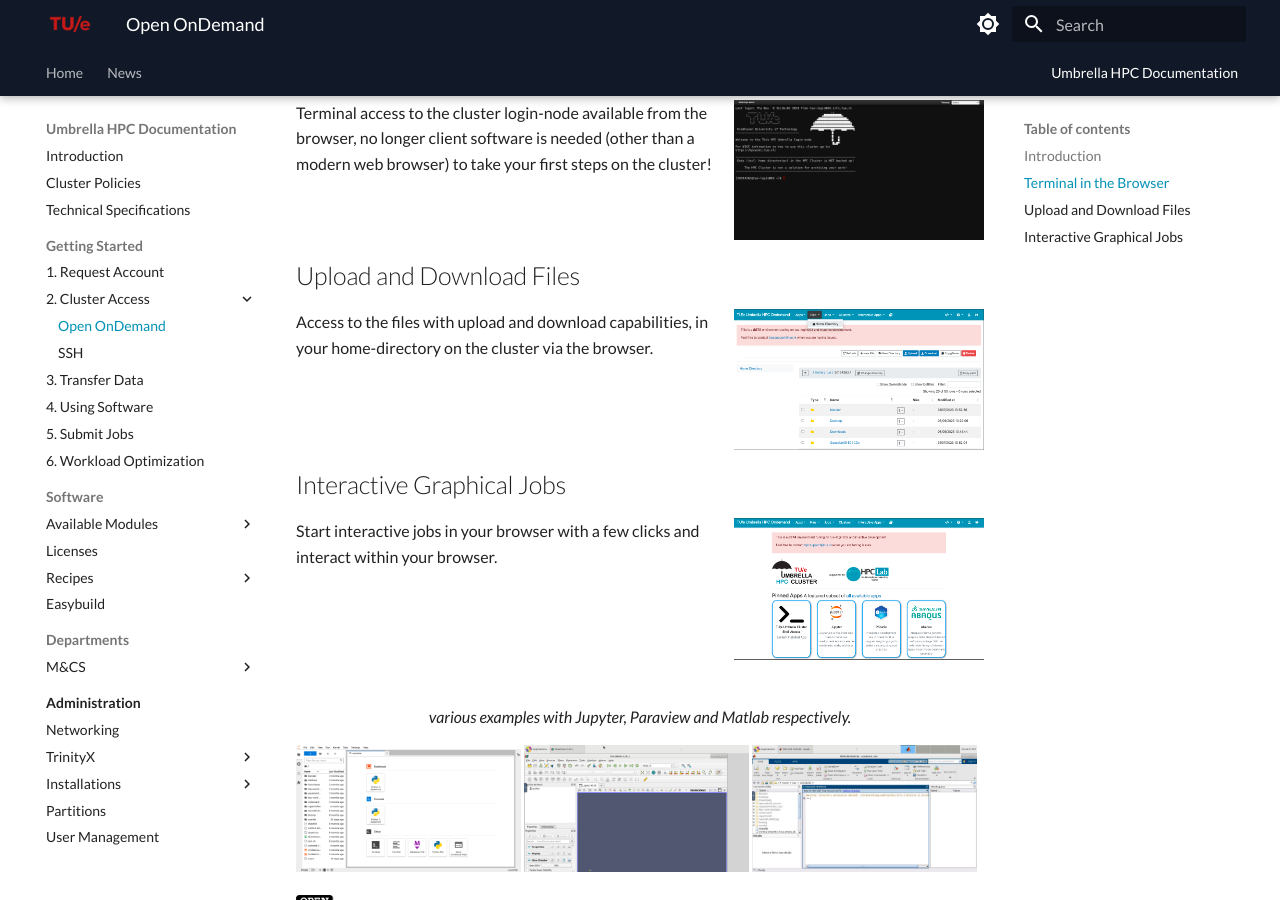
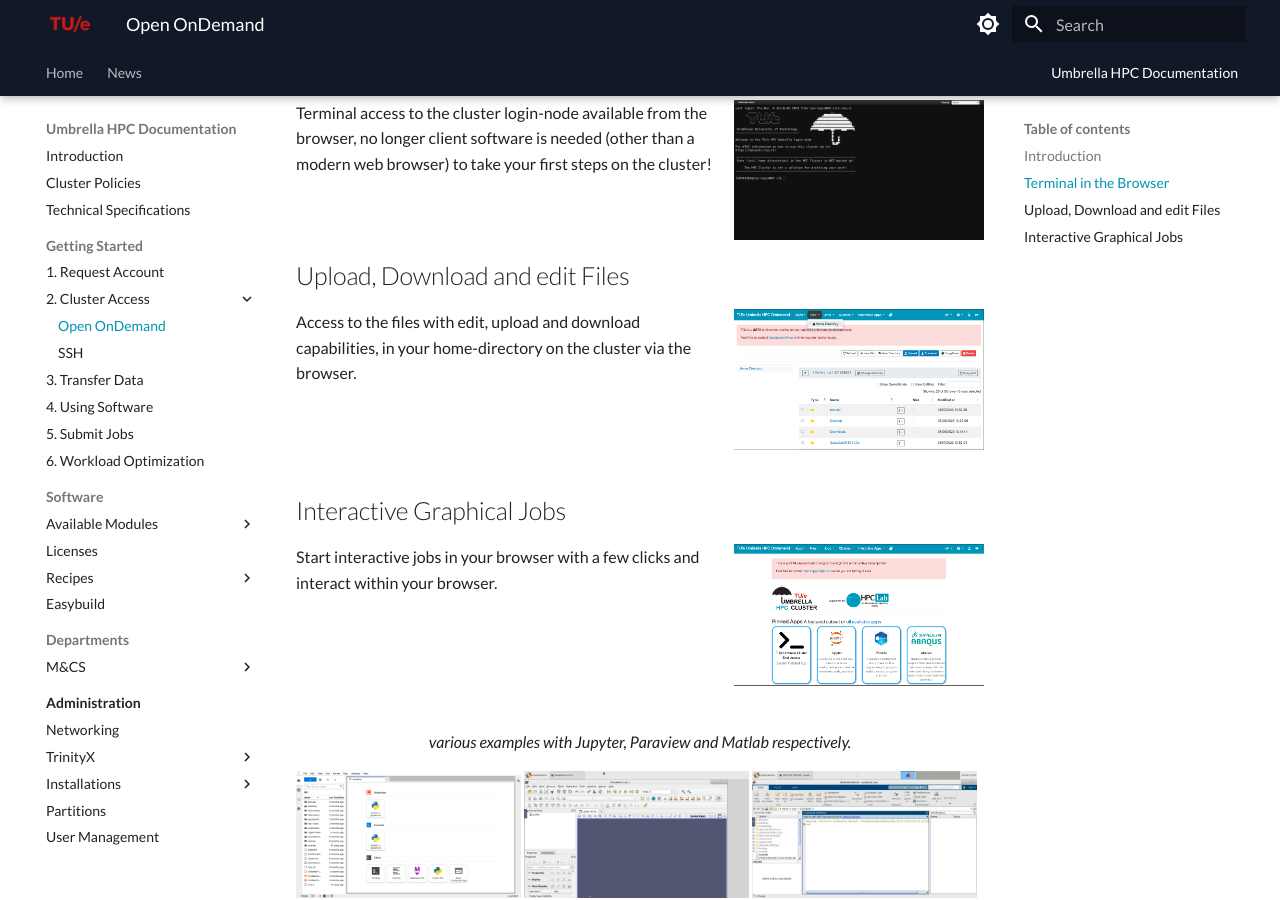
Before and after one commit to gferhpc/supercomputing.tue.nl, an MkDocs documentation site: the page built from pages/documentation/steps/access/openondemand.md, in a window 1280 px wide and 900 px high, scrolled down 414 px. Built offline with MkDocs 1.6.1 and Material for MkDocs 9.7.7, drawn with Linux system fonts in a browser that asks for light colours.

Commit message:
Update openondemand.md

```diff
--- a/pages/documentation/steps/access/openondemand.md
+++ b/pages/documentation/steps/access/openondemand.md
@@ -16,10 +16,10 @@
 
 <br/>
 
-## Upload and Download Files
+## Upload, Download and edit Files
 
 ![img_2.png](img_2.png){ align=right width=250px }
-Access to the files with upload and download capabilities, in your home-directory on the cluster via the browser.
+Access to the files with edit, upload and download capabilities, in your home-directory on the cluster via the browser.
 
 <br/><br/>
 
```
